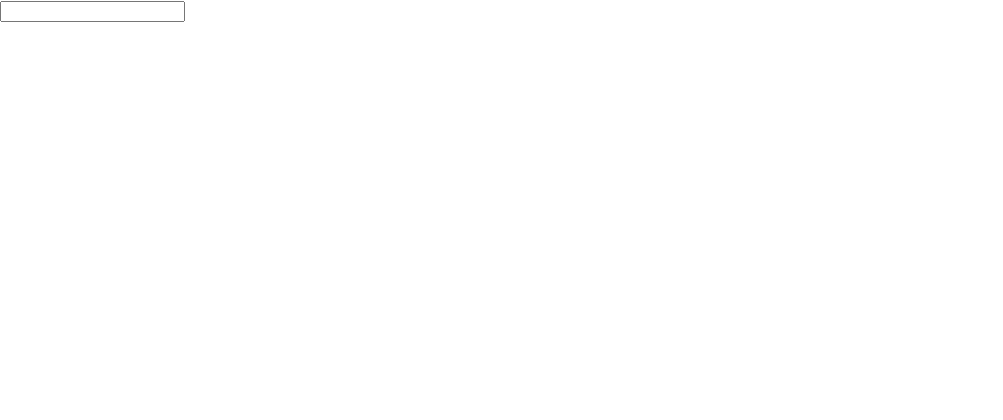
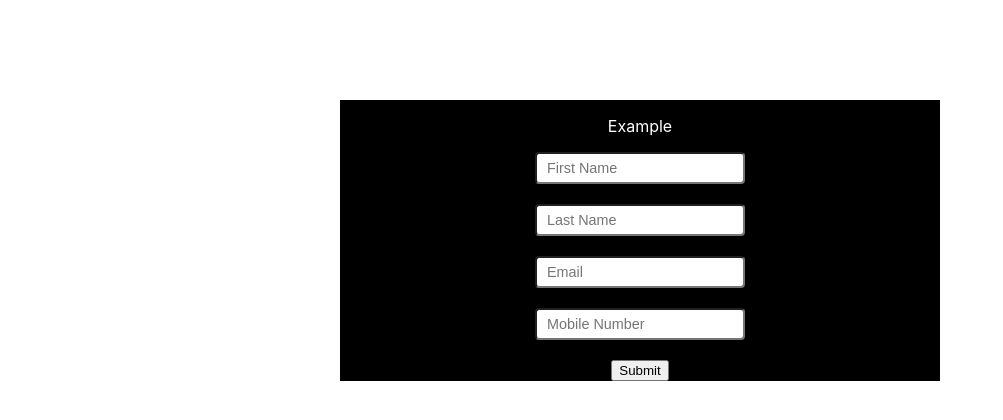
Before and after one commit to frontStudySession/Andy, a React app: page / in a window 1280 px wide. Shown: the top 420 px of the page, without its empty margins (0-1003 px from the left). Built offline with nearby package versions, Linux system fonts and the light colour scheme.

Commit message:
Feat: 과제 업로드

```diff
--- a/src/App.tsx
+++ b/src/App.tsx
@@ -1,8 +1,28 @@
-import {Form} from '@app/app/Form'
+import { Form } from "@app/app/Form";
+import { styled } from "styled-components";
+
+const FormLayout = styled.div`
+  width: 100%;
+  max-width: 600px;
+  background: black;
+  display: flex;
+  justify-content: center;
+  margin: 100px auto;
+  flex-direction: column;
+  align-items: center;
+`;
+
+const Title = styled.p`
+  color: white;
+`;
 
 function App() {
   return (
-    <Form />
+    <FormLayout>
+      <Title>Example</Title>
+      <Form />
+      <button>Submit</button>
+    </FormLayout>
   );
 }
 
--- a/src/app/Form.tsx
+++ b/src/app/Form.tsx
@@ -2,27 +2,86 @@ import { TextInput } from "@app/components/Input/TextInput";
 import { useForm } from "react-hook-form";
 
 type FormType = {
-    firstName: string
-}
+  firstName: string;
+  lastName: string;
+  email: string;
+  mobileNum: number;
+};
 
 export const Form = () => {
-
   const {
     register,
     handleSubmit,
-        formState: {errors}
-    } = useForm<FormType>()
+    formState: { errors },
+  } = useForm<FormType>();
 
-    const firstName = register('firstName', {required: '필수 값', minLength: {
-        value: 10,
-        message: '최대 한 글자 이상 입력해야합니다.'
-    }})
+  const firstName = {
+    register: register("firstName", {
+      required: "필수 값",
+      minLength: {
+        value: 1,
+        message: "최대 한 글자 이상 입력해야합니다.",
+      },
+    }),
+    errors: errors.firstName,
+  };
+  const lastName = {
+    register: register("lastName", {
+      required: "필수 값",
+      minLength: {
+        value: 1,
+        message: "최대 한 글자 이상 입력해야합니다.",
+      },
+    }),
+    errors: errors.lastName,
+  };
+  const email = {
+    register: register("email", {
+      pattern: /^[a-zA-Z0-9+-_.]+@[a-zA-Z0-9-]+\.[a-zA-Z0-9-.]+$/,
+    }),
+    errors: errors.email,
+  };
+  const mobileNum = {
+    register: register("mobileNum", {
+      required: "필수 값",
+      minLength: {
+        value: 11,
+        message: "최대 11글자 이상 입력해야합니다.",
+      },
+    }),
+    errors: errors.mobileNum,
+  };
 
   return (
-        <form onSubmit={handleSubmit((data) => {
-            console.log(data)
-        })}>
-            <TextInput id="firstName" register={firstName} errors={errors} />
+    <form
+      onSubmit={handleSubmit((data) => {
+        console.log(data);
+      })}
+    >
+      <TextInput
+        id="firstName"
+        register={firstName.register}
+        error={firstName.errors}
+        placeholder={"First Name"}
+      />
+      <TextInput
+        id="lastName"
+        register={lastName.register}
+        error={lastName.errors}
+        placeholder={"Last Name"}
+      />
+      <TextInput
+        id="email"
+        register={email.register}
+        error={email.errors}
+        placeholder={"Email"}
+      />
+      <TextInput
+        id="mobileNum"
+        register={mobileNum.register}
+        error={mobileNum.errors}
+        placeholder={"Mobile Number"}
+      />
     </form>
   );
 };
--- a/src/components/Input/TextInput.tsx
+++ b/src/components/Input/TextInput.tsx
@@ -1,18 +1,47 @@
+import styled from "styled-components";
 import { TextInputType } from "../types/Input/input.types";
-import { useForm } from 'react-hook-form'
+import { CSSProperties } from "react";
+
+const Input = styled.input`
+  display: block;
+  box-sizing: border-box;
+  width: 100%;
+  border-radius: 4px;
+  padding: 6px 10px;
+  margin-bottom: 10px;
+  font-size: 0.9rem;
+`;
 
 export const TextInput = ({
   id,
   register,
-    errors
+  error,
+  placeholder,
 }: TextInputType) => {
+  console.log(error);
 
-    console.log(errors)
-
+  const errorStyle: CSSProperties = error
+    ? {
+        borderWidth: "1px 1px 1px 10px",
+        borderStyle: "solid",
+        borderColor:
+          "rgb(191, 22, 80) rgb(191, 22, 80) rgb(191, 22, 80) rgb(236, 89, 144)",
+        borderImage: "initial",
+        background: "rgb(251, 236, 242)",
+        marginBottom: "20px",
+      }
+    : {
+        marginBottom: "20px",
+      };
   return (
     <div>
       <label htmlFor={id}></label>
-            <input id={id} {...register} />
+      <Input
+        id={id}
+        {...register}
+        placeholder={placeholder}
+        style={errorStyle}
+      />
     </div>
   );
 };
```
Also changed, not shown: src/components/types/Input/input.types.ts (+7 -6 lines). Lines whose indentation alone changed are shown as unchanged.
